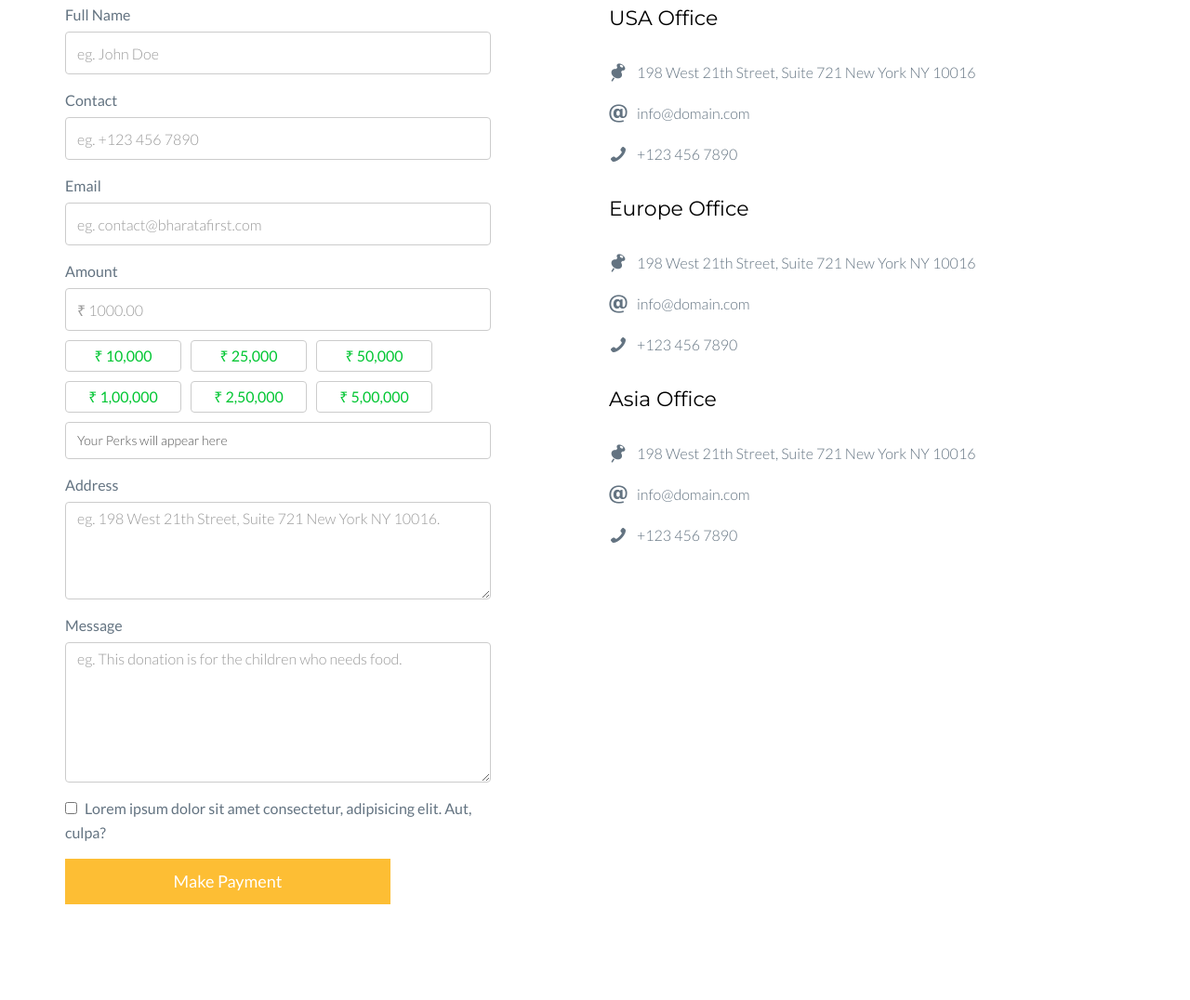
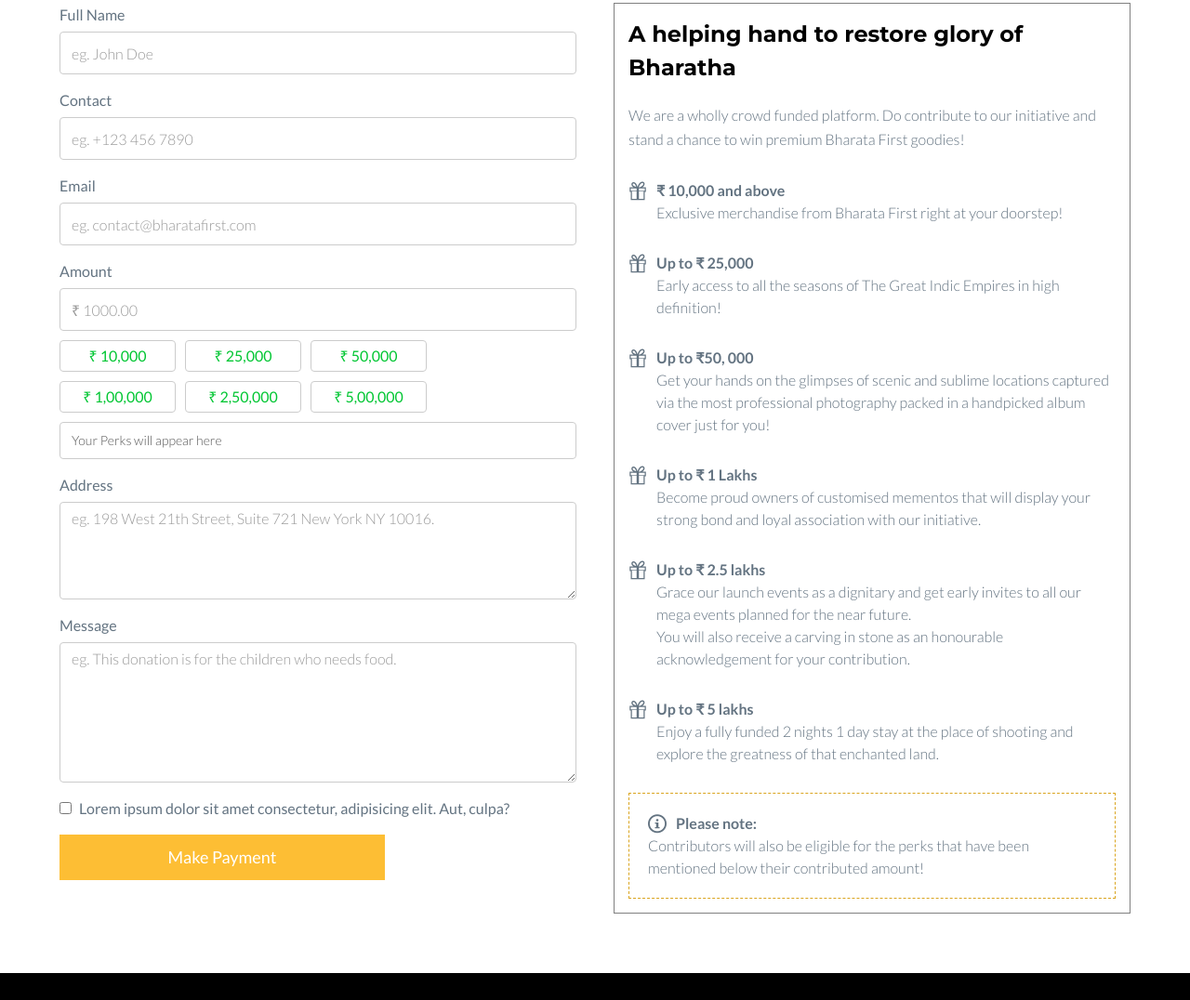
Before and after one commit to Luminous-Techs/BharataFirst-FrontEnd, a website: page donate.html in a window 1280 px wide. Shown: the part 701-1777 px from the top of the page at 93% size. Drawn offline with Linux system fonts and the light colour scheme; files whose address does not match are found by name.

Commit message:
Update donate.html
- updated brand logo
- footer fixed
- perks added

```diff
--- a/css/custom-donate.css
+++ b/css/custom-donate.css
@@ -9,6 +9,14 @@
 
 .probootstrap-hero .probootstrap-slider-text {
     padding-top: unset;
+}
+
+.donate-container .probootstrap-form {
+    margin-bottom: unset;
+}
+
+.probootstrap-contact-info {
+    margin-bottom: unset;
 }
 
 .scheme-amount-container {
@@ -68,6 +76,52 @@
     width: 350px;
 }
 
+/* Begin: Perks Part */
+.donate-container {
+    width: 90vw;
+    margin: auto;
+}
+.donate-grid {
+    display: grid;
+    grid-template-rows: 1fr;
+    grid-template-columns: repeat(2, 1fr);
+    column-gap: 40px;
+}
+.perks-container {
+    padding: 15px;
+    border: 1px solid grey;
+}
+.perks-heading {
+    font-weight: 700;
+    margin-bottom: 20px;
+}
+.perks-title {
+    font-weight: 700;
+}
+.perks-brief {
+    margin-left: 30px;
+}
+.probootstrap-contact-info .perks-note {
+    margin-bottom: unset;
+    padding: 20px;
+    border: 1px dashed goldenrod;
+}
+.probootstrap-contact-info .perks-note .perks-brief {
+    margin: unset;
+}
+/* End: Perks Part */
+
+/* Begin: Media Queries */
+@media screen and (max-width: 922px) {
+    .donate-grid {
+        grid-template-rows: fit-content;
+        grid-template-columns: 1fr;
+        row-gap: 40px;
+    }
+    .perks-container {
+        order: -1;
+    }
+}
 @media screen and (max-width: 426px) {
     .scheme-amount-container {
         grid-template-rows: repeat(3, 1fr);
@@ -80,3 +134,4 @@
         width: 100%;
     }
 }
+/* End: Media Queries */
--- a/css/global.css
+++ b/css/global.css
@@ -8,6 +8,18 @@
 
 .probootstrap-footer {
     padding-top: 1em;
+}
+
+.footer-logo-holder {
+    display: flex;
+    justify-content: center;
+    align-items: center;
+    margin-top: 1em;
+    margin-bottom: 1.5em;
+}
+
+.footer-logo-img {
+    width: 250px;
 }
 
 .m-copyright {
--- a/donate.html
+++ b/donate.html
@@ -79,9 +79,9 @@
       </section>
 
       <section class="probootstrap-section">
-        <div class="container">
-          <div class="row">
-          <div class="col-md-5 probootstrap-animate">
+        <div class="donate-container">
+          <div class="donate-grid">
+            <div class="probootstrap-animate">
               <form action="/" method="post" class="probootstrap-form">
                 <div class="form-group">
                   <label for="name">Full Name</label>
@@ -156,28 +156,45 @@
               </form>
             </div>
 
-          <div class="col-md-6 col-md-push-1 probootstrap-animate">
+            <div class="perks-container probootstrap-animate">
 
-
-            <h4>USA Office</h4>
+              <h3 class="perks-heading">A helping hand to restore glory of Bharatha</h3>
+              <p class="perks-descrption">We are a wholly crowd funded platform. Do contribute to our initiative and stand a chance to win premium Bharata First goodies!</p>
               <ul class="probootstrap-contact-info">
-              <li><i class="icon-pin"></i> <span>198 West 21th Street, Suite 721 New York NY 10016</span></li>
-              <li><i class="icon-email"></i><span>info@domain.com</span></li>
-              <li><i class="icon-phone"></i><span>+123 456 7890</span></li>
-            </ul>
-
-            <h4>Europe Office</h4>
-            <ul class="probootstrap-contact-info">
-              <li><i class="icon-pin"></i> <span>198 West 21th Street, Suite 721 New York NY 10016</span></li>
-              <li><i class="icon-email"></i><span>info@domain.com</span></li>
-              <li><i class="icon-phone"></i><span>+123 456 7890</span></li>
-            </ul>
-
-            <h4>Asia Office</h4>
-            <ul class="probootstrap-contact-info">
-              <li><i class="icon-pin"></i> <span>198 West 21th Street, Suite 721 New York NY 10016</span></li>
-              <li><i class="icon-email"></i><span>info@domain.com</span></li>
-              <li><i class="icon-phone"></i><span>+123 456 7890</span></li>
+                <li class="perks-list">
+                  <i class="icon-gift"></i>
+                  <span class="perks-title">₹ 10,000 and above</span>
+                  <p class="perks-brief">Exclusive merchandise from Bharata First right at your doorstep!</p>
+                </li>
+                <li class="perks-list">
+                  <i class="icon-gift"></i>
+                  <span class="perks-title">Up to ₹ 25,000</span>
+                  <p class="perks-brief">Early access to all the seasons of The Great Indic Empires in high definition!</p>
+                </li>
+                <li class="perks-list">
+                  <i class="icon-gift"></i>
+                  <span class="perks-title">Up to ₹50, 000</span>
+                  <p class="perks-brief">Get your hands on the glimpses of scenic and sublime locations captured via the most professional photography packed in a handpicked album cover just for you!</p>
+                </li>
+                <li class="perks-list">
+                  <i class="icon-gift"></i>
+                  <span class="perks-title">Up to ₹ 1 Lakhs</span>
+                  <p class="perks-brief">Become proud owners of customised mementos that will display your strong bond and loyal association with our initiative.</p>
+                </li>
+                <li class="perks-list">
+                  <i class="icon-gift"></i>
+                  <span class="perks-title">Up to ₹ 2.5 lakhs</span>
+                  <p class="perks-brief">Grace our launch events as a dignitary and get early invites to all our mega events planned for the near future. <br> You will also receive a carving in stone as an honourable acknowledgement for your contribution.</p>
+                </li>
+                <li class="perks-list">
+                  <i class="icon-gift"></i>
+                  <span class="perks-title">Up to ₹ 5 lakhs</span>
+                  <p class="perks-brief">Enjoy a fully funded 2 nights 1 day stay at the place of shooting and explore the greatness of that enchanted land.</p>
+                <li class="perks-list perks-note">
+                  <i class="icon-info2"></i>
+                  <span class="perks-title">Please note:</span>
+                  <p class="perks-brief">Contributors will also be eligible for the perks that have been mentioned below their contributed amount!</p>
+                </li>
               </ul>
 
             </div>
@@ -194,8 +211,8 @@
               <div class="">
                 <!-- <h3>About Us</h3> -->
                 <!-- <p>Bharata First is a digital platform launched by Frank Rausan Pereira. The vision of the platform is “To Make Bharata Great Again” by informing, educating, and empowering the youth. We want to facilitate the discourse in the country around National aims & goals.</p> -->
-                <div>
-                  <img src="img/bf-logo.png" alt="" width="100%">
+                <div class="footer-logo-holder">
+                  <img class="footer-logo-img" src="img/bf-logo.png" alt="">
                 </div>
                 <ul class="probootstrap-footer-social" style="text-align: center;">
                   <li><a href="https://twitter.com/BharataFirst" target="_blank"><i class="icon-twitter"></i></a></li>
```
Also changed, not shown: img/bf-logo.png. Lines whose indentation alone changed are shown as unchanged.
